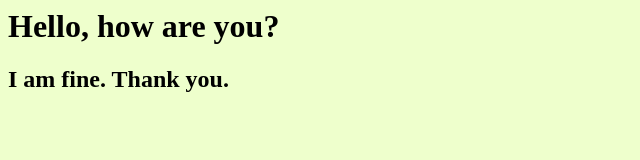
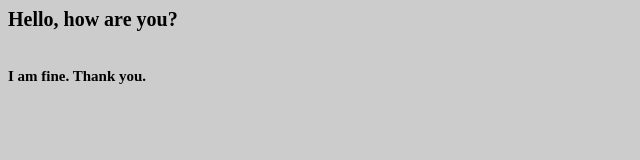
Before and after one commit to davidgarber/scss-practice, a plain HTML site: page index.html in a window 1280 px wide. Shown: the whole page, without its empty margins (0-640 px from the left). Drawn offline with Linux system fonts and the light colour scheme.

Commit message:
Add input/output.

```diff
--- a/index.html
+++ b/index.html
@@ -2,16 +2,18 @@
 <head>
 	<title>SCSS Practice</title>
 <!-- 	<link rel="stylesheet" type="text/scss" href="style.scss">
- -->	<link rel="stylesheet" type="text/css" href="style.css">
+ -->	<link rel="stylesheet" type="text/css" href="output.css">
 
 </head>
 <body>
 	<div>
 		<h1>Hello, how are you?</h1>
+		<p>I am fine today.</p>
 	</div>
 
 	<div>
 		<h2>I am fine. Thank you.</h2>
+		<p>You already told me.</p>
 	</div>
 
 </body>
--- a/style.scss
+++ b/style.scss
@@ -1,5 +1,15 @@
 $primaryColor: #eeffcc;
 
+$firstValue: 62.5%;
+
+$firstValue: 24px !default;
+
 body {
+	font-size: $firstValue;
+	$primaryColor: #ccc !global;
 	background: $primaryColor;
 }
+
+p {
+	color: $primaryColor;
+}
```
Also changed, not shown: output.css (added), 1 other file.
